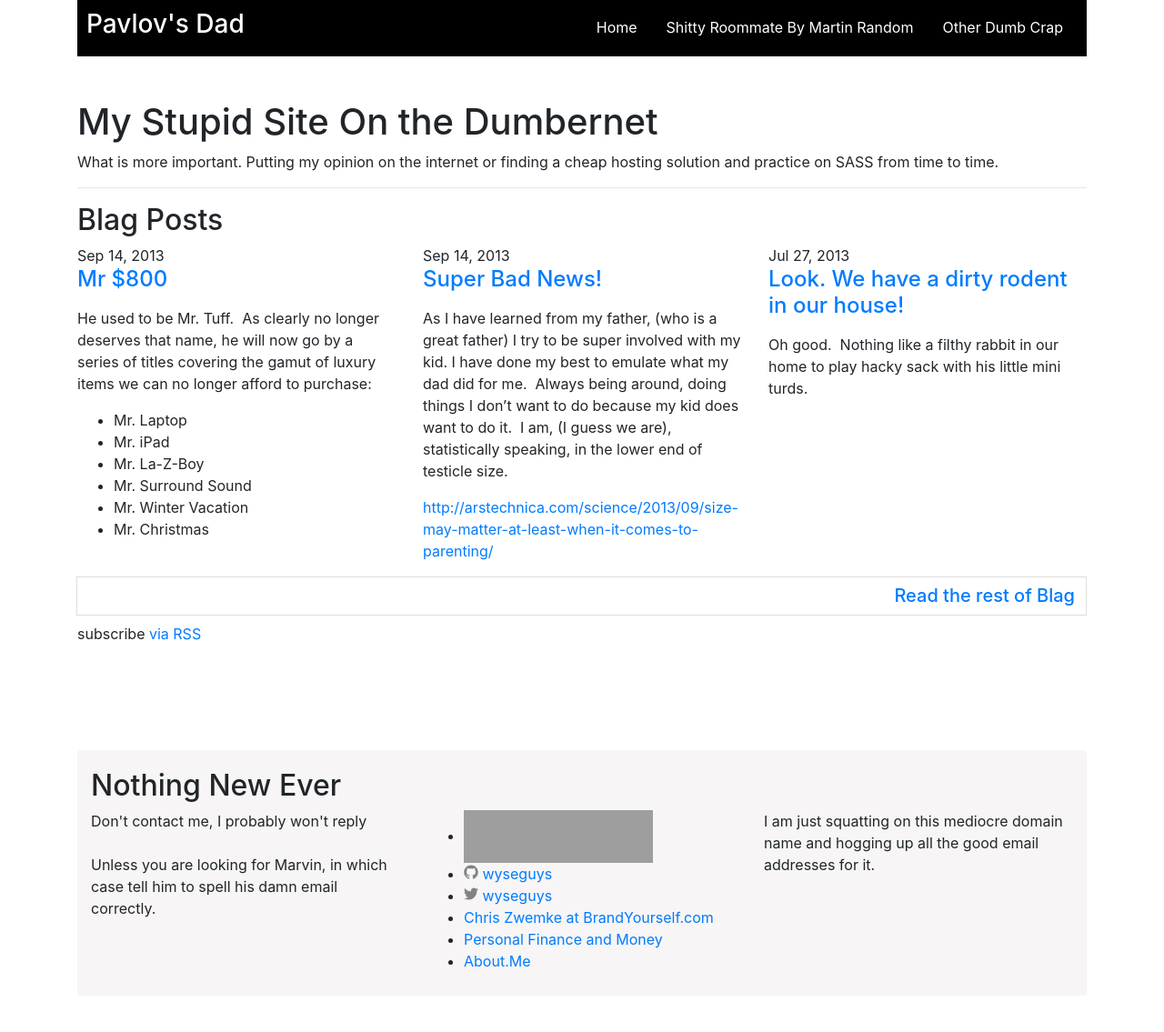
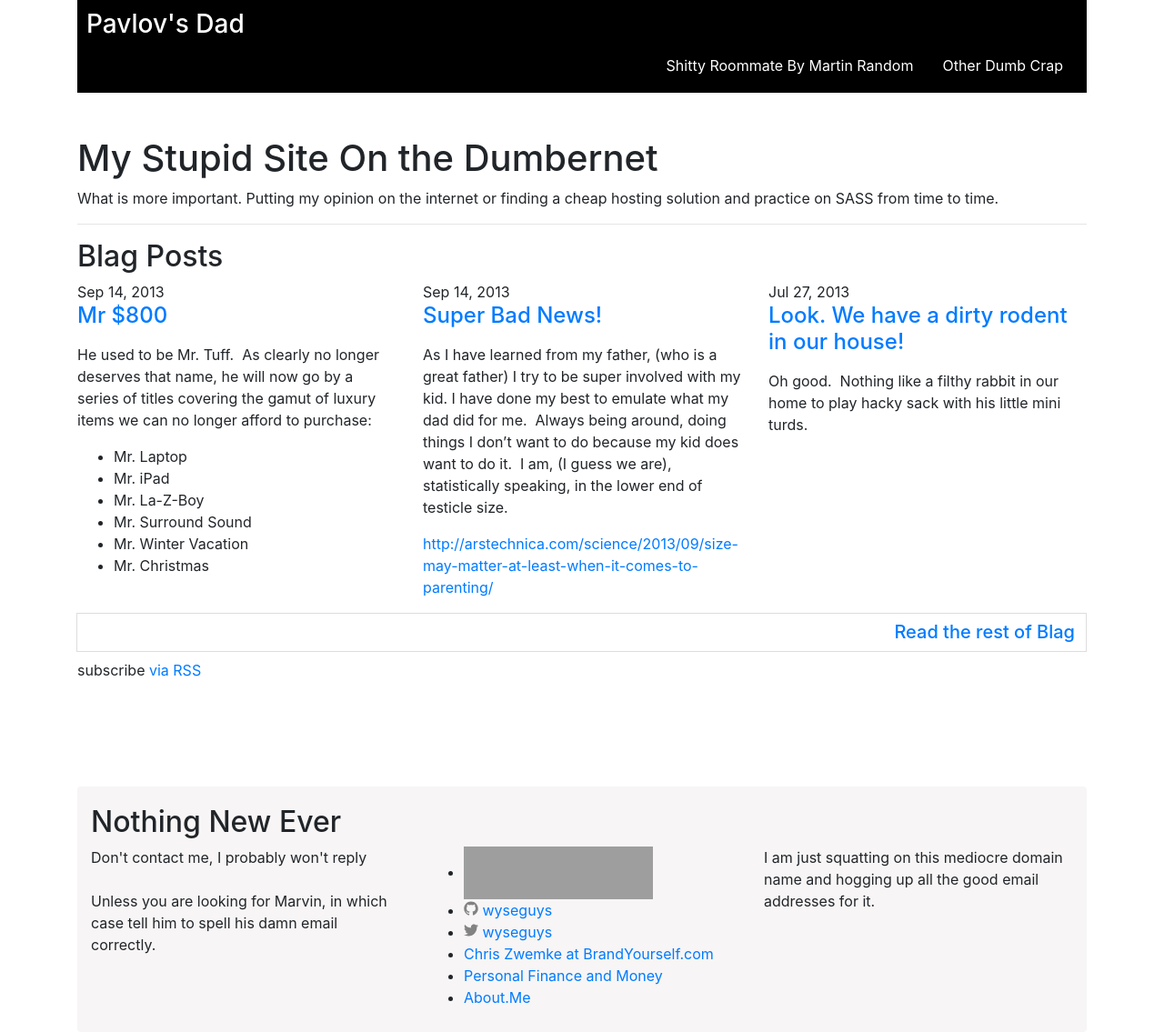
Before and after one commit to Wyseguys/wyseguys.github.io, a Jekyll site: the page built from index.md, in a window 1280 px wide. Shown: the whole page at 91% size. Built offline with Jekyll 4.4.1, drawn with Linux system fonts in a browser that asks for light colours; before the commit the page ends 1095 px from its top, so only the background shows below that; grey boxes are pictures that could not be loaded.

Commit message:
Fixed the headers so the menu shows under the site title

```diff
--- a/_includes/header.html
+++ b/_includes/header.html
@@ -1,9 +1,7 @@
 <header class="header clearfix">
   <nav>
+    <h3 class="text-muted"><a href="{{ "/" | relative_url }}">{{ site.title | escape }}</a></h3>
     <ul class="nav nav-pills float-right">
-      <li class="nav-item">
-        <a class="nav-link" href="/">Home <span class="sr-only">(current)</span></a>
-      </li>
       <li class="nav-item">
         <a class="nav-link" href="{{ site.baseurl }}{% link _shittyroommate/00-index.md %}">Shitty Roommate By Martin Random</a>
       </li>
@@ -12,5 +10,5 @@
       </li>
     </ul>
   </nav>
-  <h3 class="text-muted"><a href="{{ "/" | relative_url }}">{{ site.title | escape }}</a></h3>
+
 </header>
```
